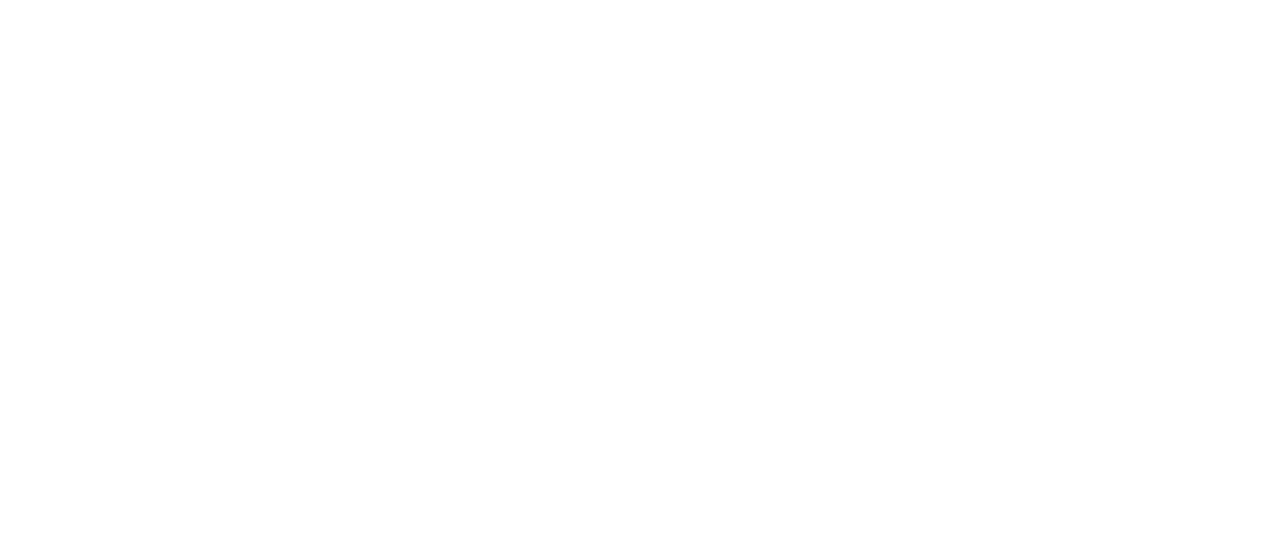
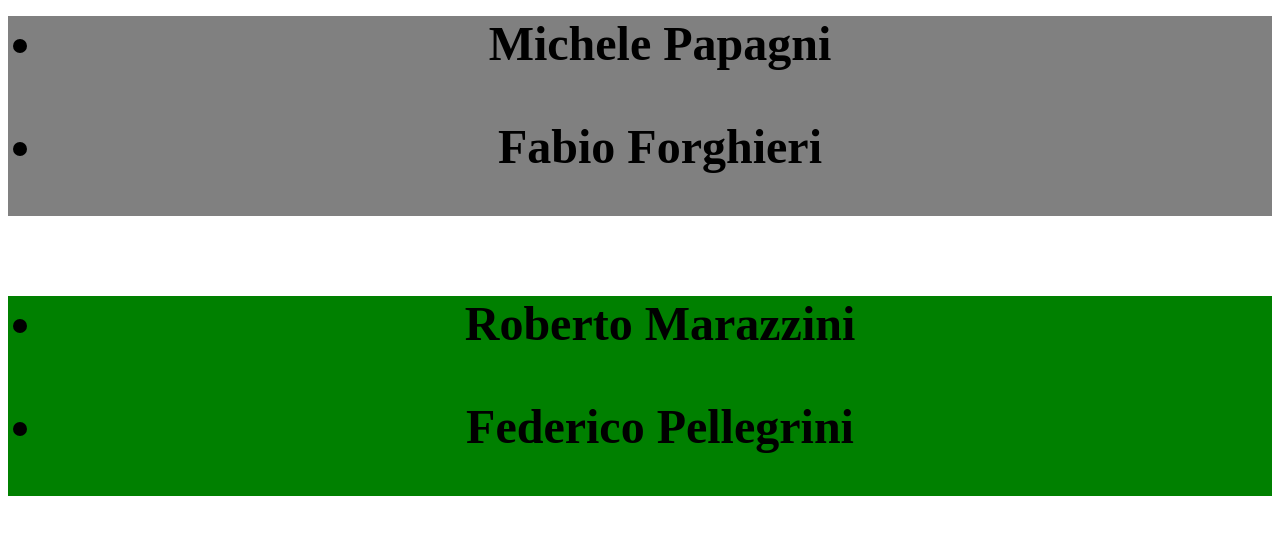
Before and after one commit to Samuele-Chioda/php-snacks-b1, a PHP site: page /snack6.php in a window 1280 px wide. Before the commit the part shown is empty. Shown: the top 535 px of the page. Run offline with PHP 8.4, Linux system fonts and the light colour scheme.

Commit message:
snack 6 completo

```diff
--- a/snack6.php
+++ b/snack6.php
@@ -1,5 +1,5 @@
 <?php
-
+// array di array
 $db = [
     'teachers' => [
         [
@@ -36,8 +36,47 @@ $db = [
 
 <body>
     <main>
-
+    <div class="grigio">
+            <ul>
+                <!-- ciclo foreach che itera teachers di array $db e crea elemento $teacher che viene inserito in li specificandone il valore che voglio -->
+                <?php foreach ($db['teachers'] as $teacher) { ?>
+                    <li>
+                        <?php echo $teacher['name'] . ' ' . $teacher['lastname']; ?>
+                    </li>
+                <?php } ?>
+            </ul>
+        </div>
+        <div class="verde">
+            <ul>
+                <?php foreach ($db['pm'] as $pm) { ?>
+                    <li>
+                        <?php echo $pm['name'] . ' ' . $pm['lastname']; ?>
+                    </li>
+                <?php } ?>
+            </ul>
+        </div>
     </main>
 </body>
 
 </html>
+
+<style>
+    .grigio{
+        width: 100%;
+        height: 200px;
+        background-color: grey;
+        margin-bottom: 5rem;
+    }
+    .verde{
+        width: 100%;
+        height: 200px;
+        background-color: green;
+    }
+    li{
+        font-size: 3rem;
+        font-weight: bolder;
+        text-align: center;
+        margin-bottom: 3rem;
+    }
+
+</style>
```
